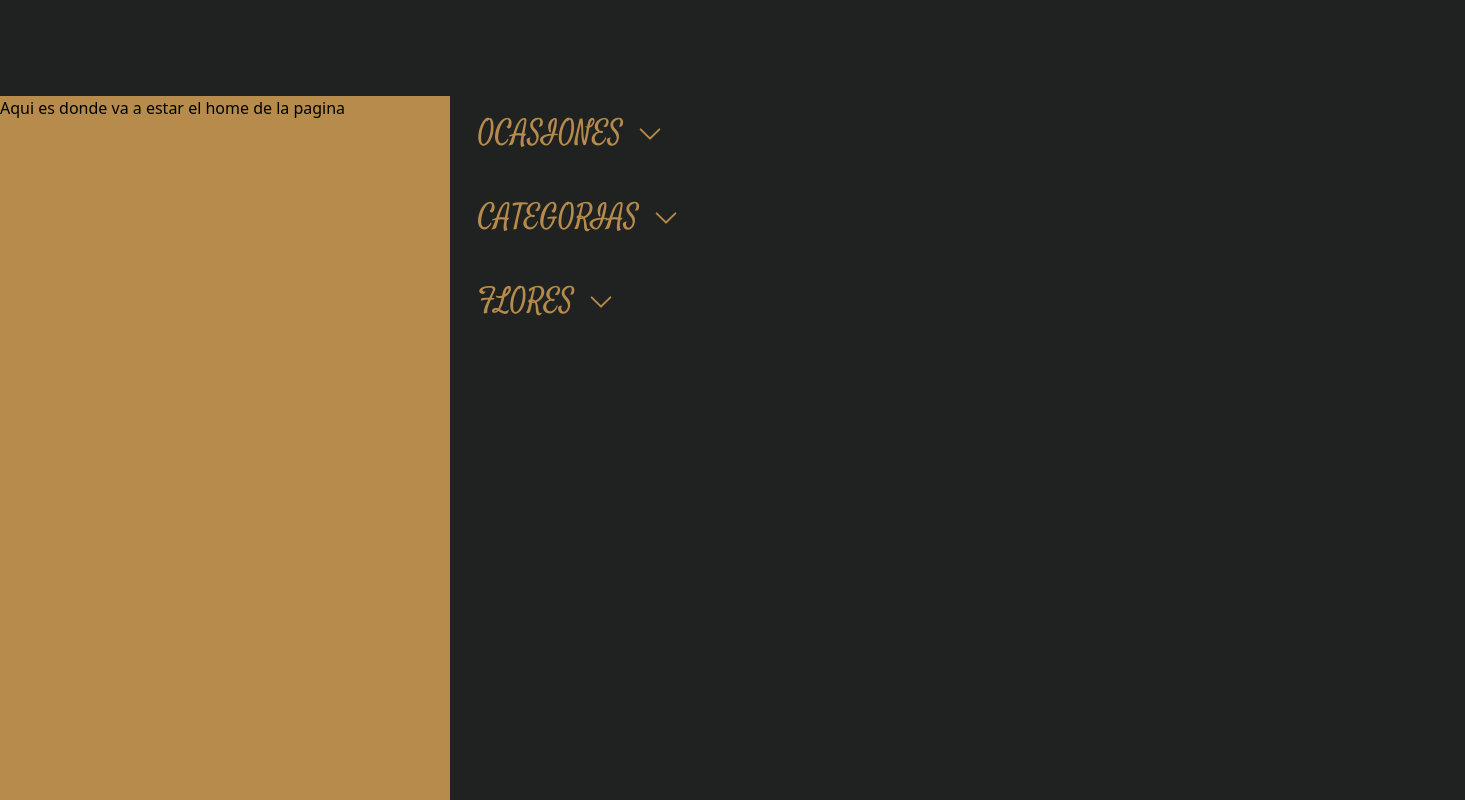
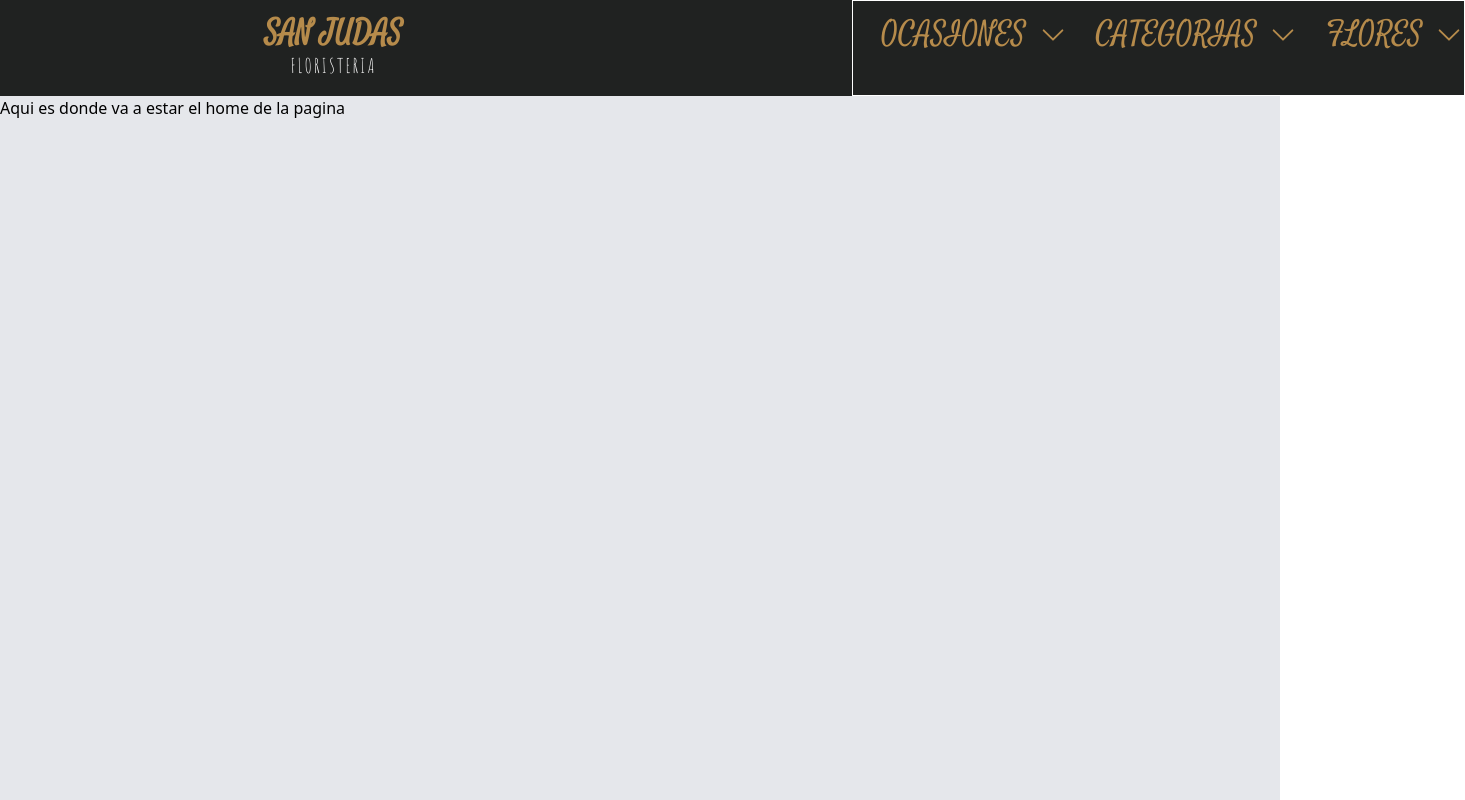
Before and after one commit to Alejandrodiaz562/flowershop-front, a React (Vite) app: page / in a window 1280 px wide. Shown: the top 800 px of the page, 1465 px wide, since content can reach past the window. Built offline with nearby package versions, Linux system fonts and the light colour scheme.

Commit message:
cuarto commit

```diff
--- a/src/components/NavBar.jsx
+++ b/src/components/NavBar.jsx
@@ -20,7 +20,7 @@ const NavBar = ({items, occasions, categories, flowers}) => {
 
     const navClass = (`
         bg-myblack
-        w-screen
+        w-full
         h-[12vh]
         flex
         items-center
@@ -41,13 +41,19 @@ const NavBar = ({items, occasions, categories, flowers}) => {
     const menuClass = (`
         bg-myblack
         text-mygold
-        w-screen
-        h-screen
+        w-full sm:w-fit
+
+        h-screen sm:h-[12vh]
+
         flex
-        flex-col
-        fixed
+        flex-col sm:flex-row
+
+        fixed sm:static
         top-0
-        pt-25`
+
+        pt-25 sm:pt-0
+        sm: border border-white
+        `
     )
 
     const menuOpenClass = (`
@@ -142,12 +148,13 @@ const NavBar = ({items, occasions, categories, flowers}) => {
                 }
             >
                 <button
-                    className={
-                        `text-3xl
+                    className={`
+                        text-3xl
                         absolute
                         right-10
                         top-9
-                        text-white`
+                        text-white
+                        sm:hidden`
                     }
                     onClick={toggleMenu}
                 >
--- a/src/components/mainLoyaoutComponents/PreviewCategories.jsx
+++ b/src/components/mainLoyaoutComponents/PreviewCategories.jsx
@@ -1,6 +1,6 @@
 const PreviewCategories = () => {
     return (
-        <div className="bg-mygold min-h-[200vh]">
+        <div className="bg-gray-200 min-h-[200vh]">
             Aqui es donde va a estar el home de la pagina
         </div>
      );
```
